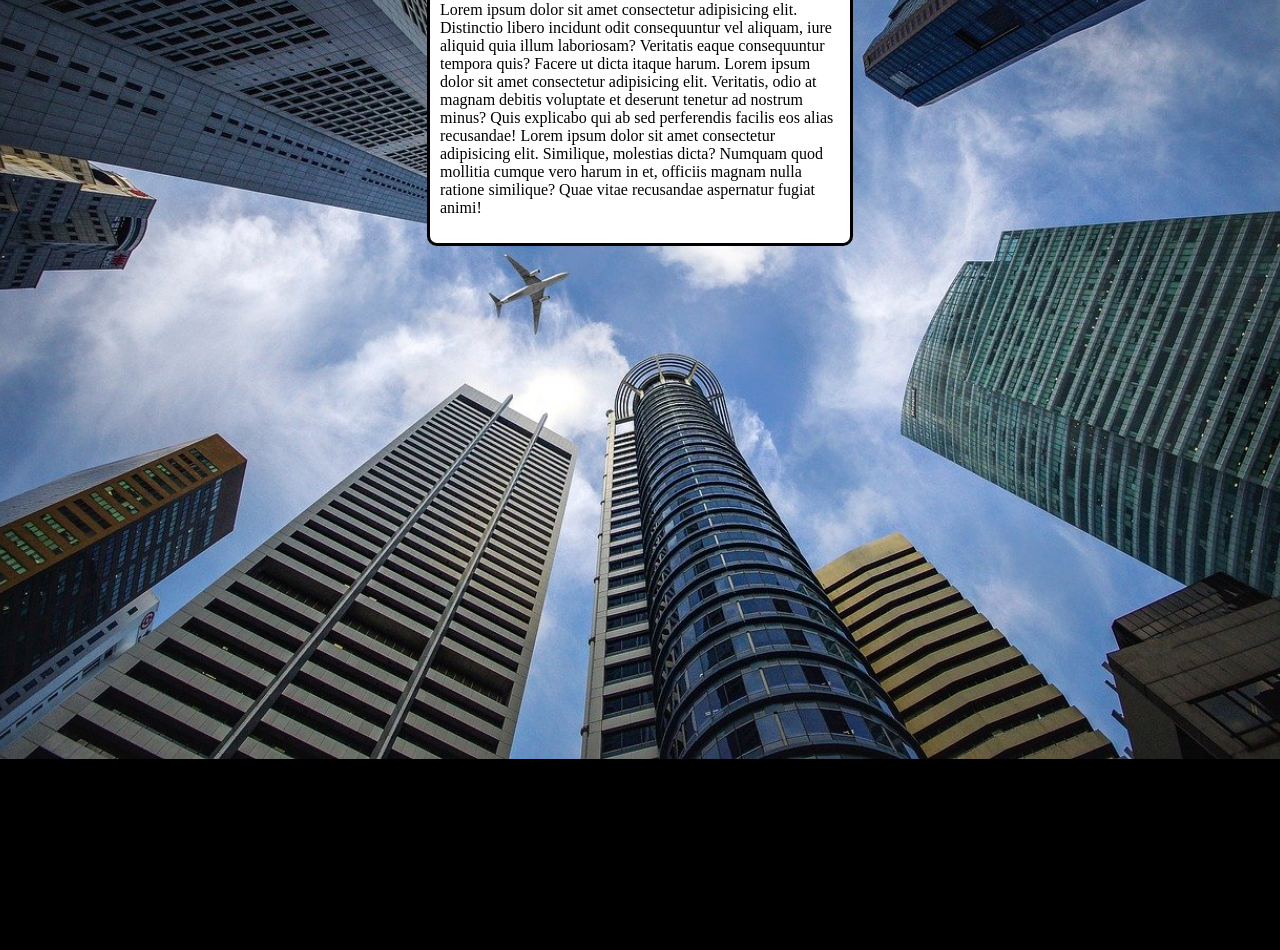
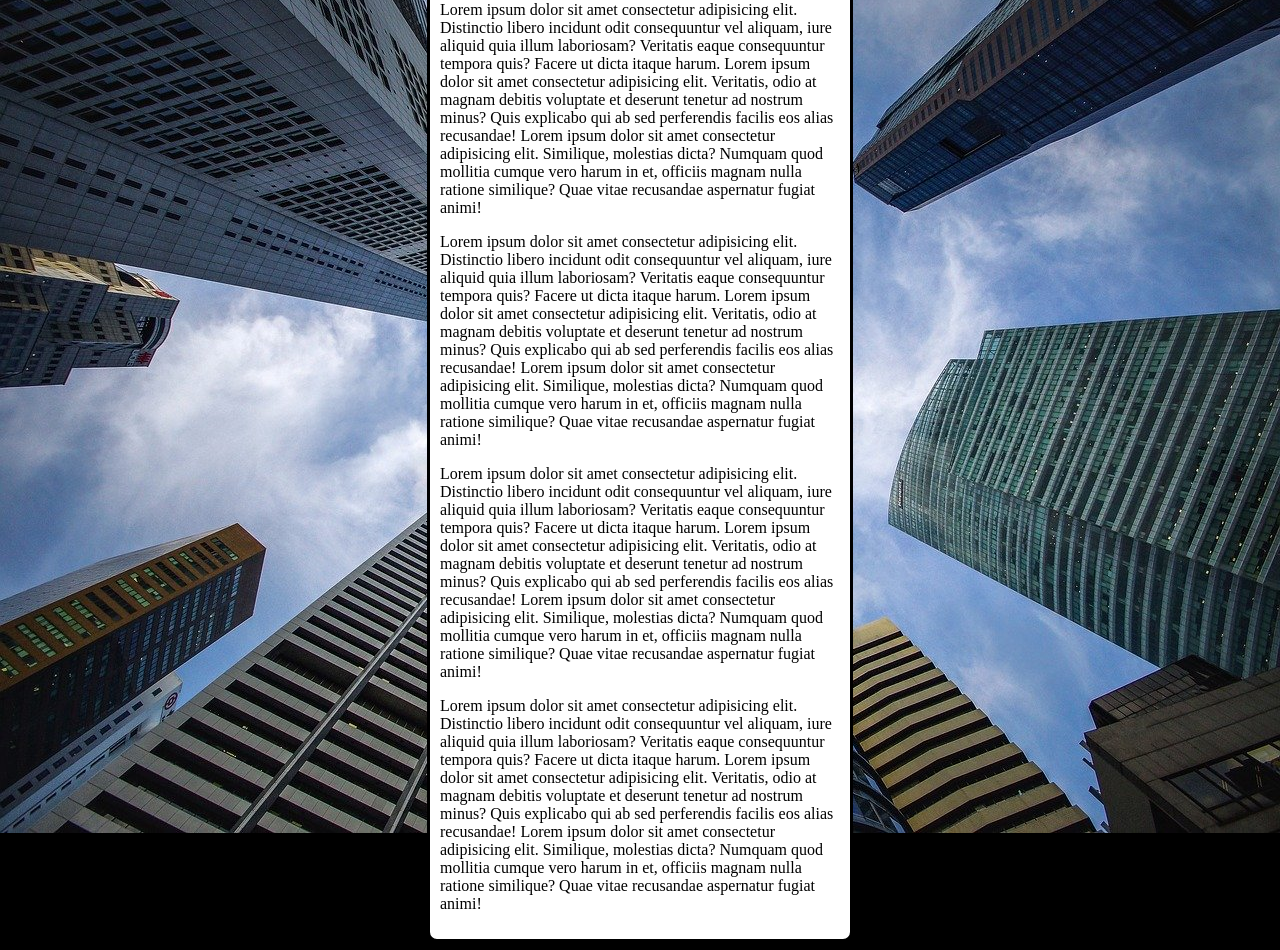
Before and after one commit to JonasFarias/Curso-de-html-css, a plain HTML site: page curso-em-video/html-css/ex022/fundo006.html in a window 1280 px wide. Shown: the part 137-1087 px from the top of the page. Before the commit the page ends 896 px from the top, so only its background shows below. Drawn offline with Linux system fonts and the light colour scheme.

Commit message:
Update fundo006.html

```diff
--- a/curso-em-video/html-css/ex022/fundo006.html
+++ b/curso-em-video/html-css/ex022/fundo006.html
@@ -6,12 +6,19 @@
     <title>Document</title>
     <style>
         body{
+            /*
             height: 110vh;
             background-color: black;
             background-image: url(img/wallpaper002.jpg);
             background-repeat: no-repeat;
             background-position: center top;
             background-size: cover;
+            background-attachment: fixed;
+            */
+            /* SHORTHAND BACKGROUND
+             color > image > position > repeat >[size] > attachment*/
+             background-size: cover;
+             background: black url(img/wallpaper002.jpg) center center no-repeat fixed;
         }
         main{
             background-color: white;
@@ -27,6 +34,9 @@
     <main>
         <h1>TRABALHANDO COM BACKGROUND</h1>
         <p>Lorem ipsum dolor sit amet consectetur adipisicing elit. Distinctio libero incidunt odit consequuntur vel aliquam, iure aliquid quia illum laboriosam? Veritatis eaque consequuntur tempora quis? Facere ut dicta itaque harum. Lorem ipsum dolor sit amet consectetur adipisicing elit. Veritatis, odio at magnam debitis voluptate et deserunt tenetur ad nostrum minus? Quis explicabo qui ab sed perferendis facilis eos alias recusandae! Lorem ipsum dolor sit amet consectetur adipisicing elit. Similique, molestias dicta? Numquam quod mollitia cumque vero harum in et, officiis magnam nulla ratione similique? Quae vitae recusandae aspernatur fugiat animi!</p>
+        <p>Lorem ipsum dolor sit amet consectetur adipisicing elit. Distinctio libero incidunt odit consequuntur vel aliquam, iure aliquid quia illum laboriosam? Veritatis eaque consequuntur tempora quis? Facere ut dicta itaque harum. Lorem ipsum dolor sit amet consectetur adipisicing elit. Veritatis, odio at magnam debitis voluptate et deserunt tenetur ad nostrum minus? Quis explicabo qui ab sed perferendis facilis eos alias recusandae! Lorem ipsum dolor sit amet consectetur adipisicing elit. Similique, molestias dicta? Numquam quod mollitia cumque vero harum in et, officiis magnam nulla ratione similique? Quae vitae recusandae aspernatur fugiat animi!</p>
+        <p>Lorem ipsum dolor sit amet consectetur adipisicing elit. Distinctio libero incidunt odit consequuntur vel aliquam, iure aliquid quia illum laboriosam? Veritatis eaque consequuntur tempora quis? Facere ut dicta itaque harum. Lorem ipsum dolor sit amet consectetur adipisicing elit. Veritatis, odio at magnam debitis voluptate et deserunt tenetur ad nostrum minus? Quis explicabo qui ab sed perferendis facilis eos alias recusandae! Lorem ipsum dolor sit amet consectetur adipisicing elit. Similique, molestias dicta? Numquam quod mollitia cumque vero harum in et, officiis magnam nulla ratione similique? Quae vitae recusandae aspernatur fugiat animi!</p>
+        <p>Lorem ipsum dolor sit amet consectetur adipisicing elit. Distinctio libero incidunt odit consequuntur vel aliquam, iure aliquid quia illum laboriosam? Veritatis eaque consequuntur tempora quis? Facere ut dicta itaque harum. Lorem ipsum dolor sit amet consectetur adipisicing elit. Veritatis, odio at magnam debitis voluptate et deserunt tenetur ad nostrum minus? Quis explicabo qui ab sed perferendis facilis eos alias recusandae! Lorem ipsum dolor sit amet consectetur adipisicing elit. Similique, molestias dicta? Numquam quod mollitia cumque vero harum in et, officiis magnam nulla ratione similique? Quae vitae recusandae aspernatur fugiat animi!</p>
     </main>
 </body>
 </html>
```
